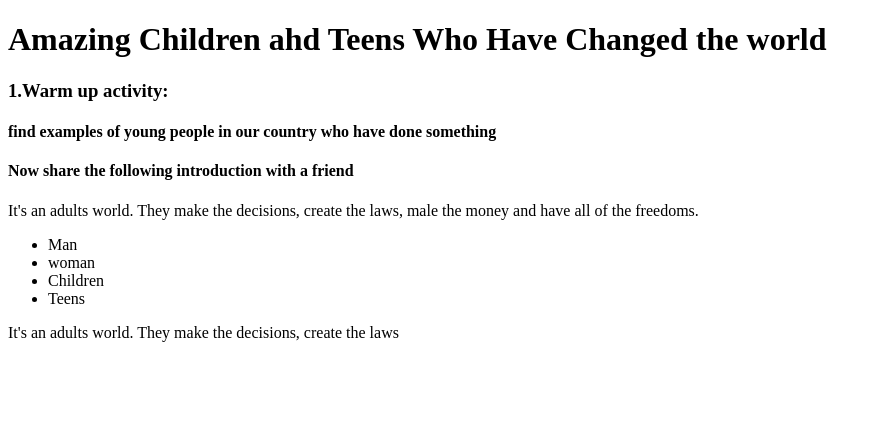
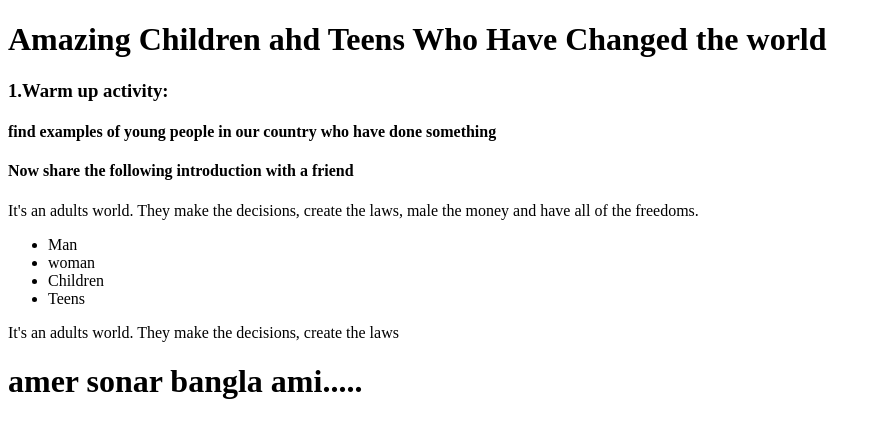
Before and after one commit to mohammedkazirahat21/my-fourth-repo, a plain HTML site: page index.html in a window 1280 px wide. Shown: the whole page, without its empty margins (0-882 px from the left). Drawn offline with Linux system fonts and the light colour scheme.

Commit message:
index file

```diff
--- a/index.html
+++ b/index.html
@@ -20,5 +20,6 @@
         <li>Teens</li>
     </ul>
     <p>It's an adults world. They make the decisions, create the laws</p>
+    <h1>amer sonar bangla ami.....</h1>
 </body>
 </html>
```
